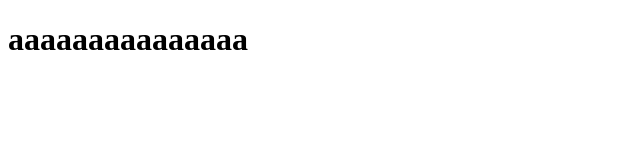
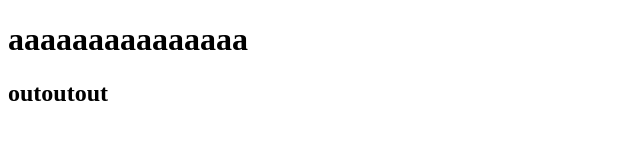
Before and after one commit to hainguyenduy01/ProjectC, a plain HTML site: page index.html in a window 1280 px wide. Shown: the whole page, without its empty margins (0-640 px from the left). Drawn offline with Linux system fonts and the light colour scheme.

Commit message:
setting complete

```diff
--- a/index.html
+++ b/index.html
@@ -8,5 +8,6 @@
   </head>
   <body>
     <h1>aaaaaaaaaaaaaaa</h1>
+    <h2>outoutout</h2>
   </body>
 </html>
```
Lines whose indentation alone changed are shown as unchanged.
